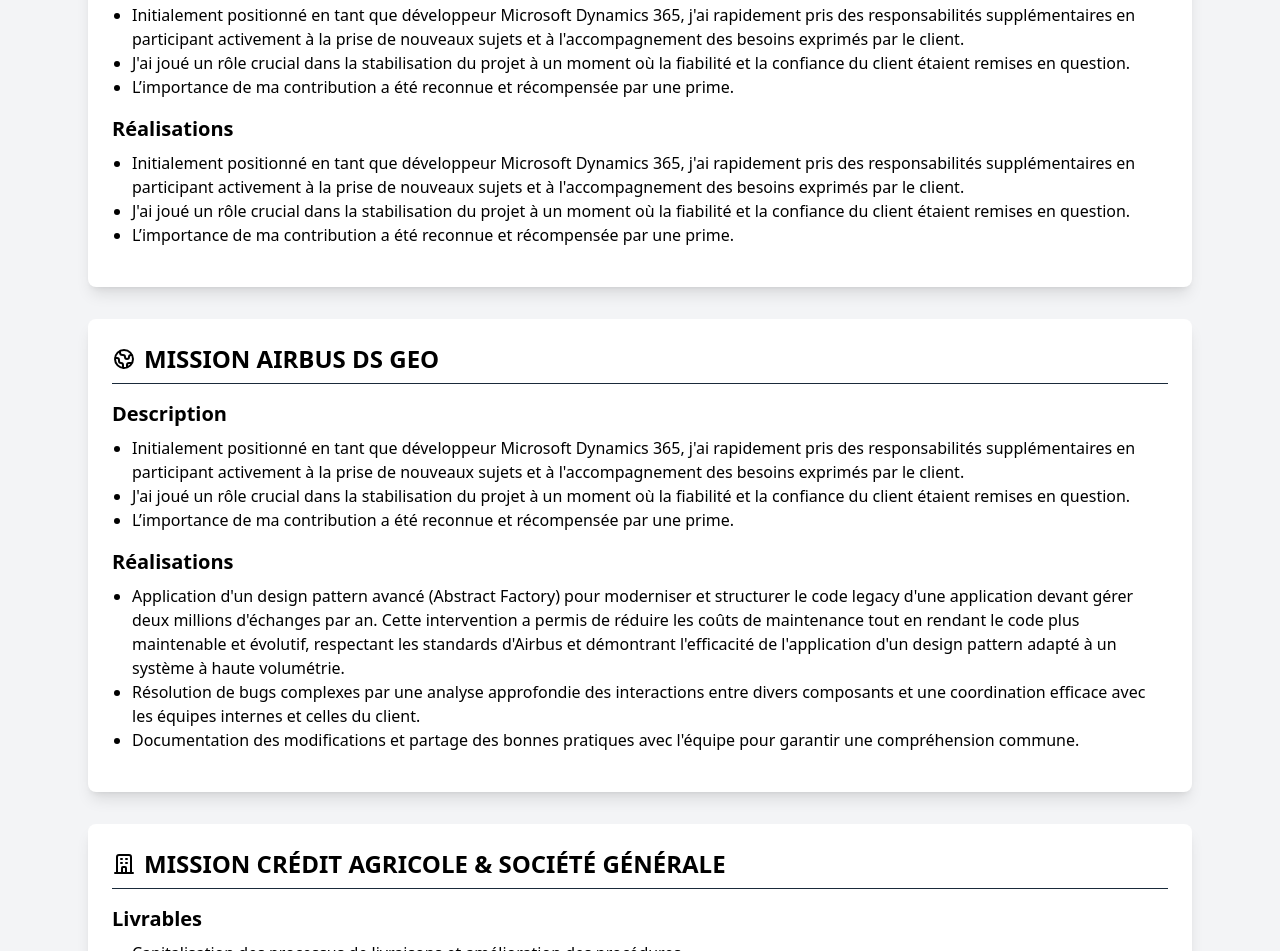
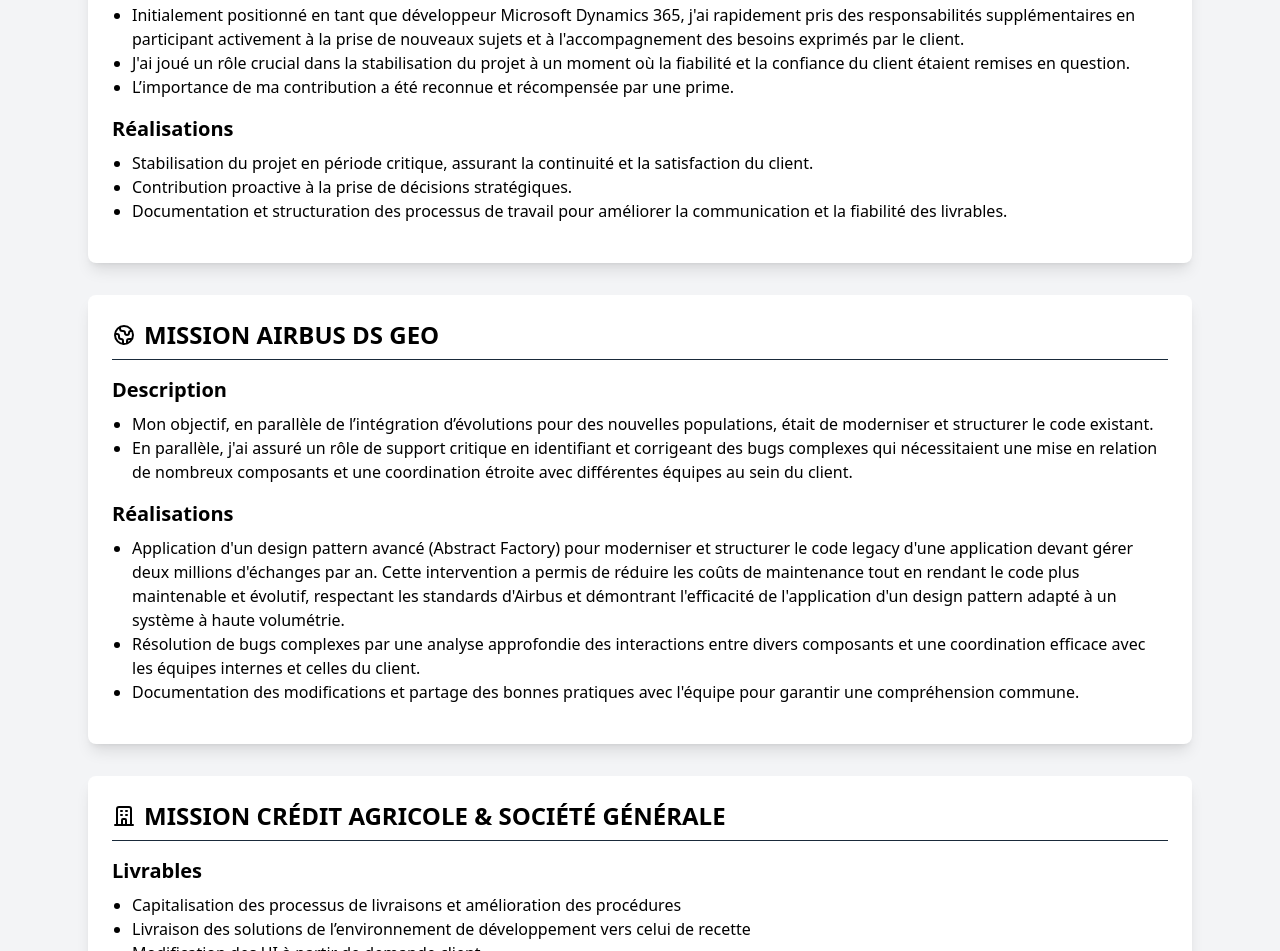
Before and after one commit to MiloGrabie/Profil, a plain HTML site: page dossier_competences.html in a window 1280 px wide. Shown: the part 3222-4173 px from the top of the page. Drawn offline with nearby package versions, Linux system fonts and the light colour scheme.

Commit message:
Update dossier_competences.html

```diff
--- a/dossier_competences.html
+++ b/dossier_competences.html
@@ -570,19 +570,15 @@
         <h3 class="text-xl font-bold mb-2">Réalisations</h3>
         <ul class="list-disc pl-5 mb-4">
           <li>
-            Initialement positionné en tant que développeur Microsoft Dynamics
-            365, j'ai rapidement pris des responsabilités supplémentaires en
-            participant activement à la prise de nouveaux sujets et à
-            l'accompagnement des besoins exprimés par le client.
+            Stabilisation du projet en période critique, assurant la continuité et la satisfaction
+            du client.
           </li>
           <li>
-            J'ai joué un rôle crucial dans la stabilisation du projet à un
-            moment où la fiabilité et la confiance du client étaient remises en
-            question.
+            Contribution proactive à la prise de décisions stratégiques.
           </li>
           <li>
-            L’importance de ma contribution a été reconnue et récompensée par
-            une prime.
+            Documentation et structuration des processus de travail pour améliorer la
+communication et la fiabilité des livrables.
           </li>
         </ul>
       </section>
@@ -609,19 +605,13 @@
         <h3 class="text-xl font-bold mb-2">Description</h3>
         <ul class="list-disc pl-5 mb-4">
           <li>
-            Initialement positionné en tant que développeur Microsoft Dynamics
-            365, j'ai rapidement pris des responsabilités supplémentaires en
-            participant activement à la prise de nouveaux sujets et à
-            l'accompagnement des besoins exprimés par le client.
+            Mon objectif, en parallèle de l’intégration d’évolutions pour des nouvelles populations, était de moderniser et structurer le code existant.
           </li>
           <li>
-            J'ai joué un rôle crucial dans la stabilisation du projet à un
-            moment où la fiabilité et la confiance du client étaient remises en
-            question.
-          </li>
-          <li>
-            L’importance de ma contribution a été reconnue et récompensée par
-            une prime.
+            En parallèle, j'ai assuré un rôle de support critique en identifiant et corrigeant
+            des bugs complexes qui nécessitaient une mise en relation de nombreux
+            composants et une coordination étroite avec différentes équipes au sein du
+            client.
           </li>
         </ul>
         <h3 class="text-xl font-bold mb-2">Réalisations</h3>
```
